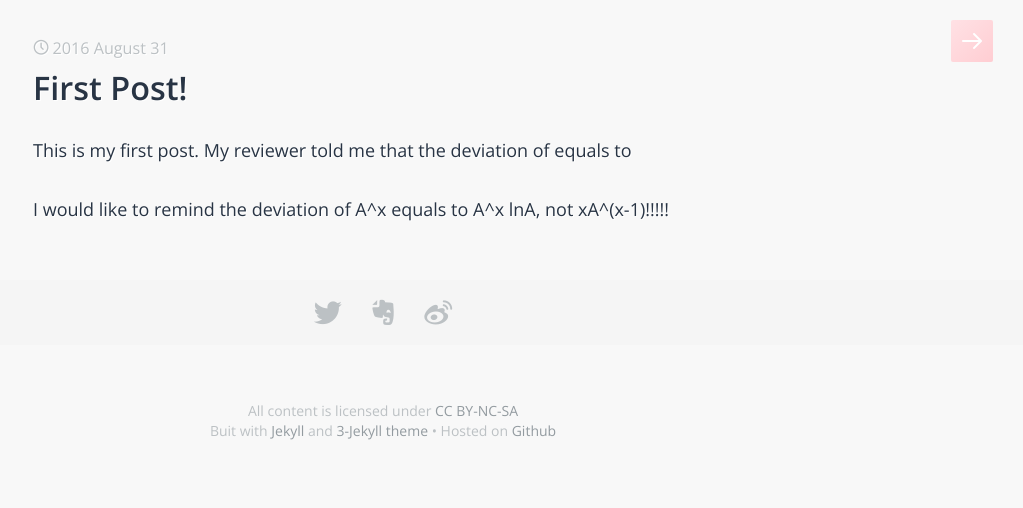
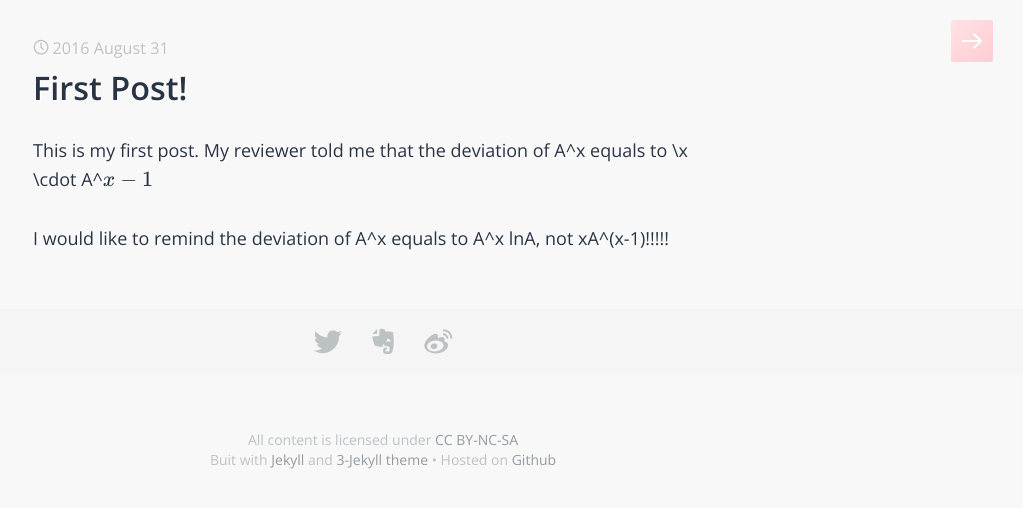
Before and after one commit to sophiesongge/sophiesongge.github.io, a Jekyll site: the page built from _posts/2016-08-31-first-post.markdown, in a window 1280 px wide. Shown: the top 508 px of the page, without its empty margins (257-1280 px from the left). Built offline with Jekyll 4.4.1, drawn with Linux system fonts in a browser that asks for light colours; some web fonts are replaced; formulas are drawn with MathJax 3; part of the change alters nothing that is shown.

```diff
--- a/_posts/2016-08-31-first-post.markdown
+++ b/_posts/2016-08-31-first-post.markdown
@@ -4,7 +4,8 @@ title:  "First Post!"
 date:   2016-08-31 15:42:55 +0200
 categories: jekyll update
 ---
-This is my first post. My reviewer told me that the deviation of <script type="text/javascript" src="http://cdn.mathjax.org/mathjax/latest/MathJax.js?config=default">\\A^x\\</script>
- equals to <script type="text/javascript" src="http://cdn.mathjax.org/mathjax/latest/MathJax.js?config=default">\\x \\cdot A^(x-1)\\</script>
+<script type="text/javascript" src="http://cdn.mathjax.org/mathjax/latest/MathJax.js?config=default"></script>
+This is my first post. My reviewer told me that the deviation of A^x
+ equals to \\x \\cdot A^\\(x-1\\)
 
 I would like to remind the deviation of A^x equals to A^x lnA, not xA^(x-1)!!!!!
```
